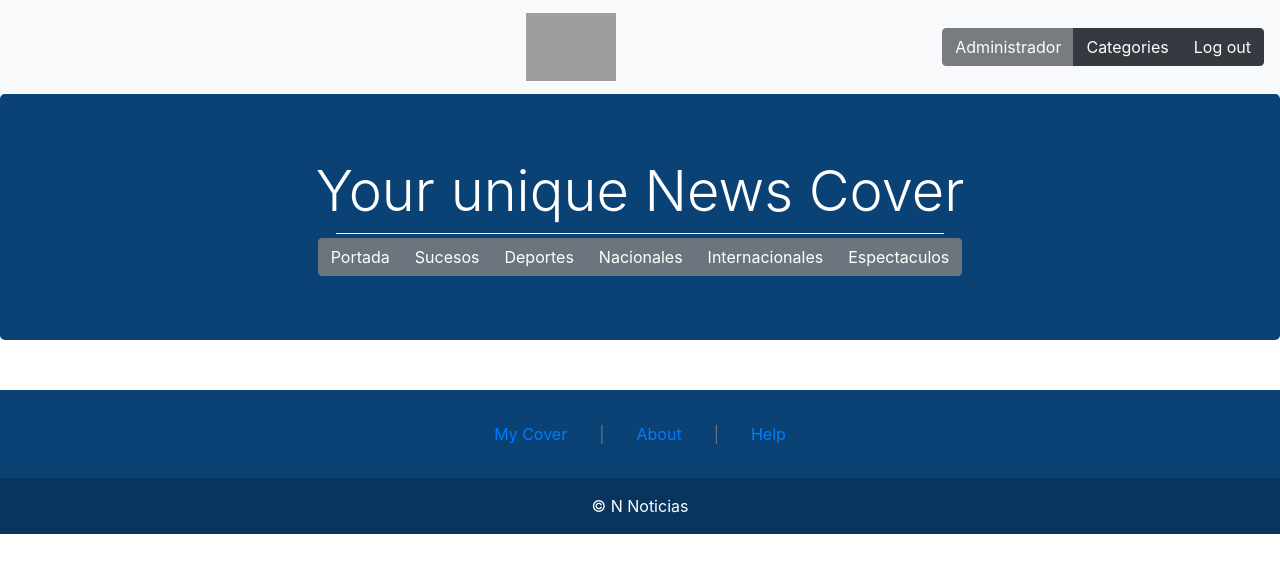
After one commit to anibalcastro/Proyecto_1_ISW613, a PHP site: page /Usuario/portada.php in a window 1280 px wide. The commit adds this page. Shown: the top 573 px of the page. Run offline with PHP 8.4, Linux system fonts and the light colour scheme; some libraries are stand-ins or nearby versions; grey boxes are pictures that could not be loaded.

Commit message:
create portada

```diff
--- /dev/null
+++ b/Usuario/portada.php
@@ -0,0 +1,74 @@
+<!DOCTYPE html>
+<html lang="en">
+<head>
+    <meta charset="UTF-8">
+    <meta http-equiv="X-UA-Compatible" content="IE=edge">
+    <meta name="viewport" content="width=device-width, initial-scale=1.0">
+    <title>Document</title>
+    <link href="//maxcdn.bootstrapcdn.com/bootstrap/4.0.0/css/bootstrap.min.css" rel="stylesheet" id="bootstrap-css">
+    <script src="//maxcdn.bootstrapcdn.com/bootstrap/4.0.0/js/bootstrap.min.js"></script>
+    <script src="//cdnjs.cloudflare.com/ajax/libs/jquery/3.2.1/jquery.min.js"></script>
+    <?php echo '<link href="usuario.css" type="text/css" rel="stylesheet" >'; ?>
+</head>
+<body>
+<header id="encabezado">
+    <nav class="navbar navbar-light bg-light">
+      <a class="navbar-brand" href="#">
+        <div class="header">
+          <img src="https://upload.wikimedia.org/wikipedia/commons/c/c4/Telefe_Noticias_logo_2_%282018%29.png"
+            id="logo_empresa" alt="icon" srcset="logo icon">
+      </a>
+      <div class="btn-group" role="group" aria-label="Basic example">
+        <button type="button" class="btn btn-dark" disabled="disabled">Administrador</button>
+        <button type="button" class="btn btn-dark">Categories</button>
+        <button type="button" class="btn btn-dark">Log out</button>
+      </div>
+      </div>
+
+    </nav>
+  </header>
+
+  <div class="jumbotron">
+    <h1 class="display-4">Your unique News Cover</h1>
+    <div class="linea_100"></div>
+    <div id="grupoBtn" class="btn-group flex-wrap" role="group" aria-label="Button group with nested dropdown">
+        <button type="button" class="btn btn-secondary">Portada</button>
+        <button type="button" class="btn btn-secondary">Sucesos</button>
+        <button type="button" class="btn btn-secondary">Deportes</button>
+        <button type="button" class="btn btn-secondary">Nacionales</button>
+        <button type="button" class="btn btn-secondary">Internacionales</button>
+        <button type="button" class="btn btn-secondary">Espectaculos</button>
+    </div>
+</div>
+
+
+
+  <!-- Footer -->
+  <footer class="text-center text-white" style="background-color: #0a4275;">
+  <!-- Grid container -->
+  <div class="container p-4 pb-0">
+    <!-- Section: CTA -->
+  <section class="submenu">
+    <nav class="nav">
+      <a class="nav-link active" href="#">My Cover</a>
+      <a class="nav-link disabled" href="#">|</a>
+      <a class="nav-link" href="#">About</a>
+      <a class="nav-link disabled" href="#">|</a>
+      <a class="nav-link" href="#">Help</a>
+    </nav>
+  </section>
+  <!-- Section: CTA -->
+  </div>
+  <!-- Grid container -->
+
+  <!-- Copyright -->
+  <div class="text-center p-3" style="background-color: rgba(0, 0, 0, 0.2);">
+    ©
+    <a class="text-white" href="https://mdbootstrap.com/">N Noticias</a>
+  </div>
+  <!-- Copyright -->
+</footer>
+<!-- Footer -->
+</section>
+</body>
+</html>
--- /dev/null
+++ b/Usuario/usuario.css
@@ -0,0 +1,46 @@
+:root{
+    --altura-linea-100 : 0.50px;
+    --color-linea-100 :  rgb(255, 246, 246);
+}
+
+#logo_empresa {
+    width: 22%;
+    margin-left: 10px;
+}
+
+.header{
+    display: flex;
+    justify-content: space-around;
+    flex-direction: row;
+    align-items: center;
+}
+
+.jumbotron{
+    background-color: #0a4275;
+    color:white;
+    display: flex;
+    justify-content: center;
+    align-items: center;
+    flex-direction: column;
+}
+
+.linea_100{
+    margin-bottom: 5px;
+    height: var(--altura-linea-100);
+    background-color: var(--color-linea-100);
+    width: 50%;
+}
+
+footer{
+    margin-top: 50px;
+}
+
+.submenu{
+    display: flex;
+    align-items: center;
+    justify-content: center;
+}
+
+#item{
+    color: white;
+}
--- a/index.php
+++ b/index.php
@@ -28,12 +28,6 @@
 
   <div class="wrapper fadeInDown">
     <div id="formContent">
-
-      <!-- Tabs header -->
-      <div id="encabezado" class="fadeIn" first>
-        <img src="https://upload.wikimedia.org/wikipedia/commons/c/c4/Telefe_Noticias_logo_2_%282018%29.png" id="logo_empresa" alt="icon" srcset="logo icon">
-        <button id="btn_login" type="button" class="btn btn-dark"><i class="fa fa-user" aria-hidden="true"></i>Log in</button>
-      </div>
 
       <!-- Icon -->
       <div class="fadeIn second">
```
